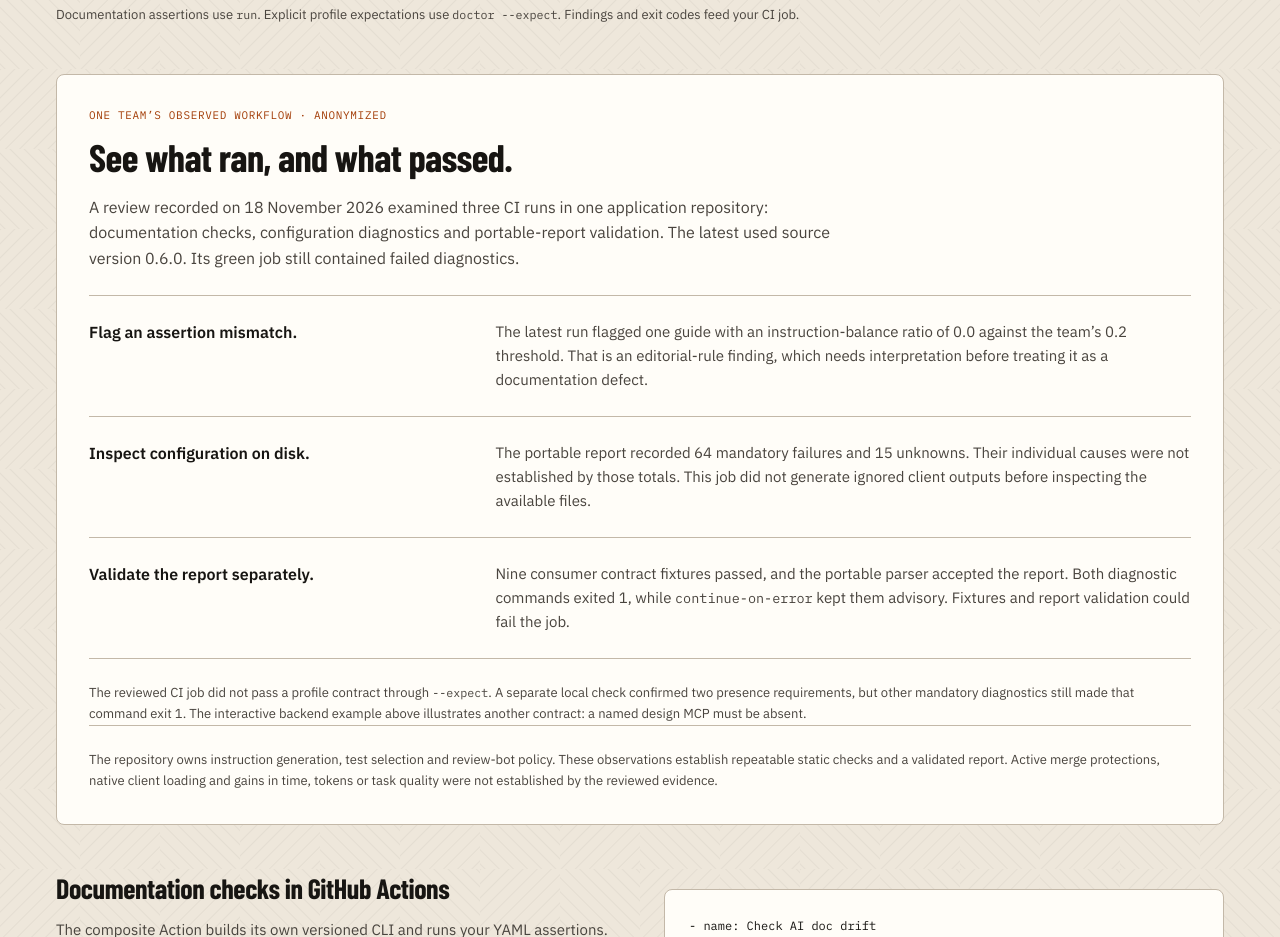
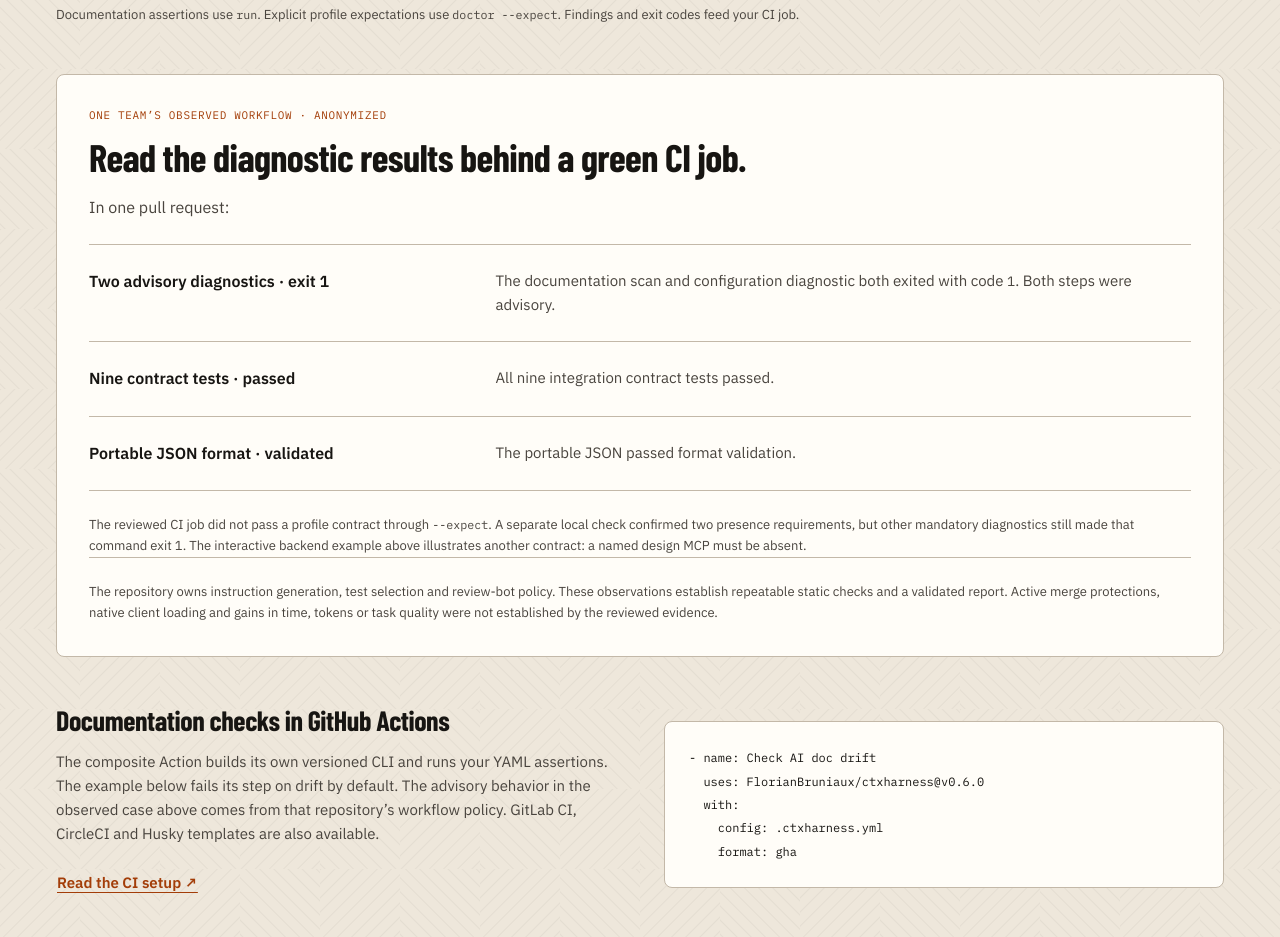
Before and after one commit to FlorianBruniaux/ctxharness, a website with bundled scripts: page demo/public/index.html in a window 1280 px wide. Shown: the part 5000-5937 px from the top of the page. Built offline with nearby package versions, Linux system fonts and the light colour scheme; files whose address does not match are found by name.

Commit message:
docs: separate the three CI results on the landing

```diff
--- a/demo/public/index.html
+++ b/demo/public/index.html
@@ -421,37 +421,25 @@
           </figure>
           <article class="team-usage brand-card" aria-labelledby="team-usage-title">
             <p class="card-kicker">ONE TEAM’S OBSERVED WORKFLOW · ANONYMIZED</p>
-            <h3 id="team-usage-title">See what ran, and what passed.</h3>
+            <h3 id="team-usage-title">Read the diagnostic results behind a green CI job.</h3>
             <p class="team-usage-intro">
-              A review recorded on 18 November 2026 examined three CI runs in one application repository:
-              documentation checks,
-              configuration diagnostics and portable-report validation. The latest used source
-              version 0.6.0. Its green job still contained failed diagnostics.
+              In one pull request:
             </p>
             <ul class="team-usage-list">
               <li>
-                <h4>Flag an assertion mismatch.</h4>
+                <h4>Two advisory diagnostics · exit 1</h4>
                 <p>
-                  The latest run flagged one guide with an instruction-balance ratio of 0.0
-                  against the team’s 0.2 threshold. That is an editorial-rule finding, which
-                  needs interpretation before treating it as a documentation defect.
+                  The documentation scan and configuration diagnostic both exited with code
+                  <code>1</code>. Both steps were advisory.
                 </p>
               </li>
               <li>
-                <h4>Inspect configuration on disk.</h4>
-                <p>
-                  The portable report recorded 64 mandatory failures and 15 unknowns. Their
-                  individual causes were not established by those totals. This job did not
-                  generate ignored client outputs before inspecting the available files.
-                </p>
+                <h4>Nine contract tests · passed</h4>
+                <p>All nine integration contract tests passed.</p>
               </li>
               <li>
-                <h4>Validate the report separately.</h4>
-                <p>
-                  Nine consumer contract fixtures passed, and the portable parser accepted the
-                  report. Both diagnostic commands exited 1, while <code>continue-on-error</code>
-                  kept them advisory. Fixtures and report validation could fail the job.
-                </p>
+                <h4>Portable JSON format · validated</h4>
+                <p>The portable JSON passed format validation.</p>
               </li>
             </ul>
             <p class="team-usage-note">
```
